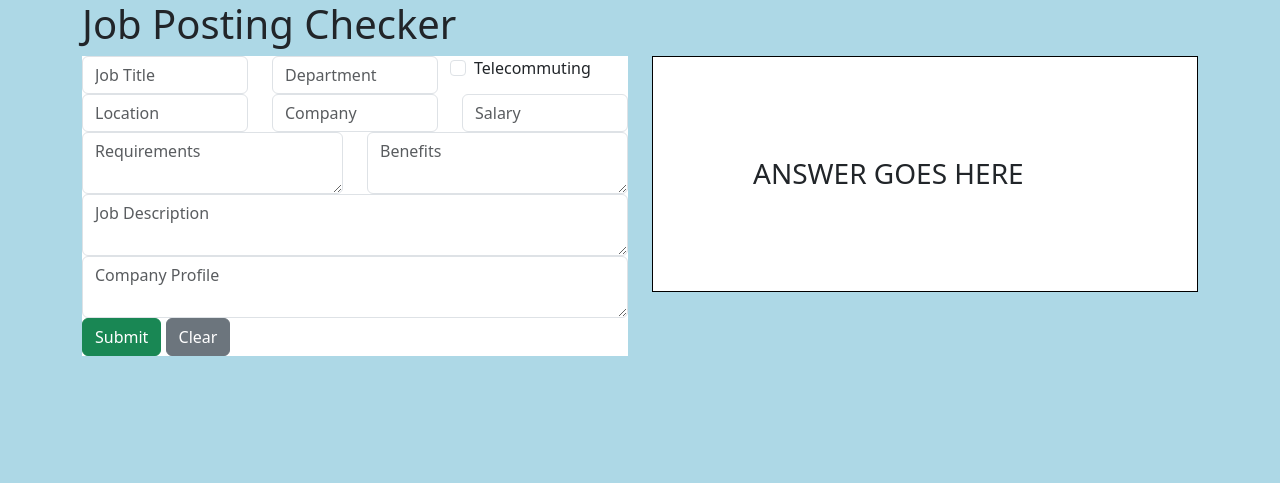
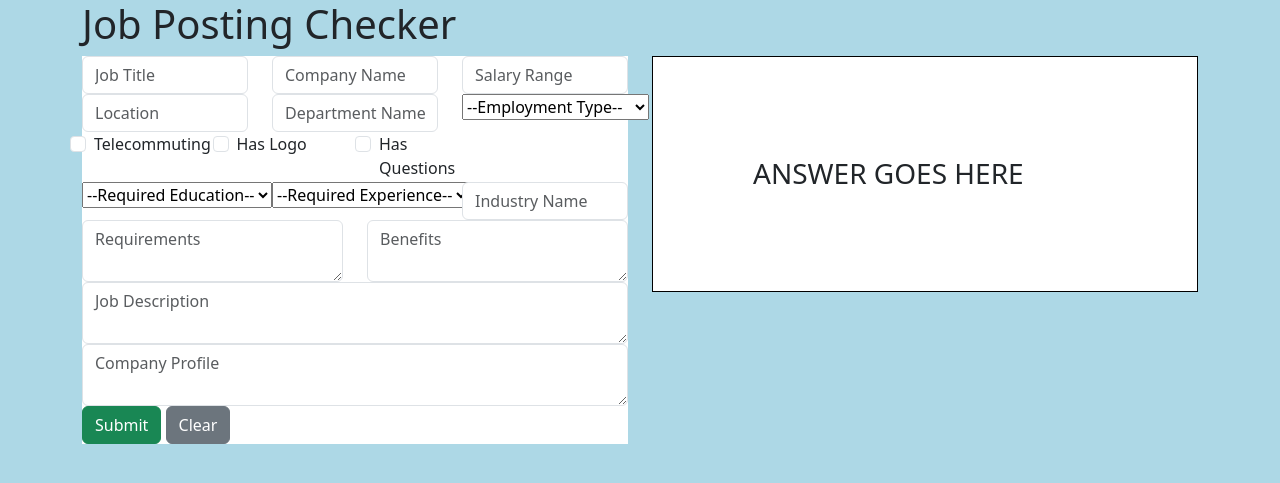
Before and after one commit to M0M0-D3V/C964-CS-Capstone, a Flask app: page / in a window 1280 px wide. Shown: the top 483 px of the page. Run offline with Flask 3, Linux system fonts and the light colour scheme.

Commit message:
update layout to fit changed headers in data

```diff
--- a/templates/index.html
+++ b/templates/index.html
@@ -23,11 +23,10 @@
                 <input id="title" type="text" class="form-control" placeholder="Job Title" name="title" />
               </div>
               <div class="form-group col-md-4">
-                <input id="dept" type="text" class="form-control" placeholder="Department" name="dept" />
+                <input id="company" type="text" class="form-control" placeholder="Company Name" name="company" />
               </div>
-              <div class="form-check col-md-2">
-                <input id="telecommute" type="checkbox" class="form-check-input" name="telecommute" />
-                <label for="telecommute" class="form-check-label">Telecommuting</label>
+              <div class="form-group col-md-4">
+                <input id="salary" type="text" class="form-control" placeholder="Salary Range" name="salary" />
               </div>
             </div>
             <div class="row">
@@ -35,10 +34,51 @@
                 <input id="location" type="text" class="form-control" placeholder="Location" name="location" />
               </div>
               <div class="form-group col-md-4">
-                <input id="company" type="text" class="form-control" placeholder="Company" name="company" />
+                <input id="department" type="text" class="form-control" placeholder="Department Name" name="department" />
               </div>
               <div class="form-group col-md-4">
-                <input id="salary" type="text" class="form-control" placeholder="Salary" name="salary" />
+                <select aria-label="choose employment type" id="employment_type" name="employment_type">
+                  <option>--Employment Type--</option>
+                  <option>Part-Time</option>
+                  <option>Full-Time</option>
+                  <option>Per Diem / Temporary</option>
+                </select>
+              </div>
+            </div>
+            <div class="row">
+              <div class="form-check col-md-3">
+                <input id="telecommute" type="checkbox" class="form-check-input" name="telecommute" />
+                <label for="telecommute" class="form-check-label">Telecommuting</label>
+              </div>
+              <div class="form-check col-md-3">
+                <input id="has_logo" type="checkbox" class="form-check-input" name="has_logo" />
+                <label for="has_logo" class="form-check-label">Has Logo</label>
+              </div>
+              <div class="form-check col-md-3">
+                <input id="has_questions" type="checkbox" class="form-check-input" name="has_questions" />
+                <label for="has_questions" class="form-check-label">Has Questions</label>
+              </div>
+            </div>
+            <div class="row">
+              <div class="form-group col-md-4">
+                <select aria-label="choose education" id="required_education" name="required_education">
+                  <option>--Required Education--</option>
+                  <option>High School</option>
+                  <option>Bachelors Degree</option>
+                  <option>Masters Degree</option>
+                </select>
+              </div>
+              <div class="form-group col-md-4">
+                <select aria-label="choose experience" id="required_experience" name="required_experience">
+                  <option>--Required Experience--</option>
+                  <option>Entry Level</option>
+                  <option>Apprenticeship</option>
+                  <option>Senior Level</option>
+                  <option>Manager Level</option>
+                </select>
+              </div>
+              <div class="form-group col-md-4">
+                <input id="industry" type="text" class="form-control" placeholder="Industry Name" name="industry" />
               </div>
             </div>
             <div class="row">
```
